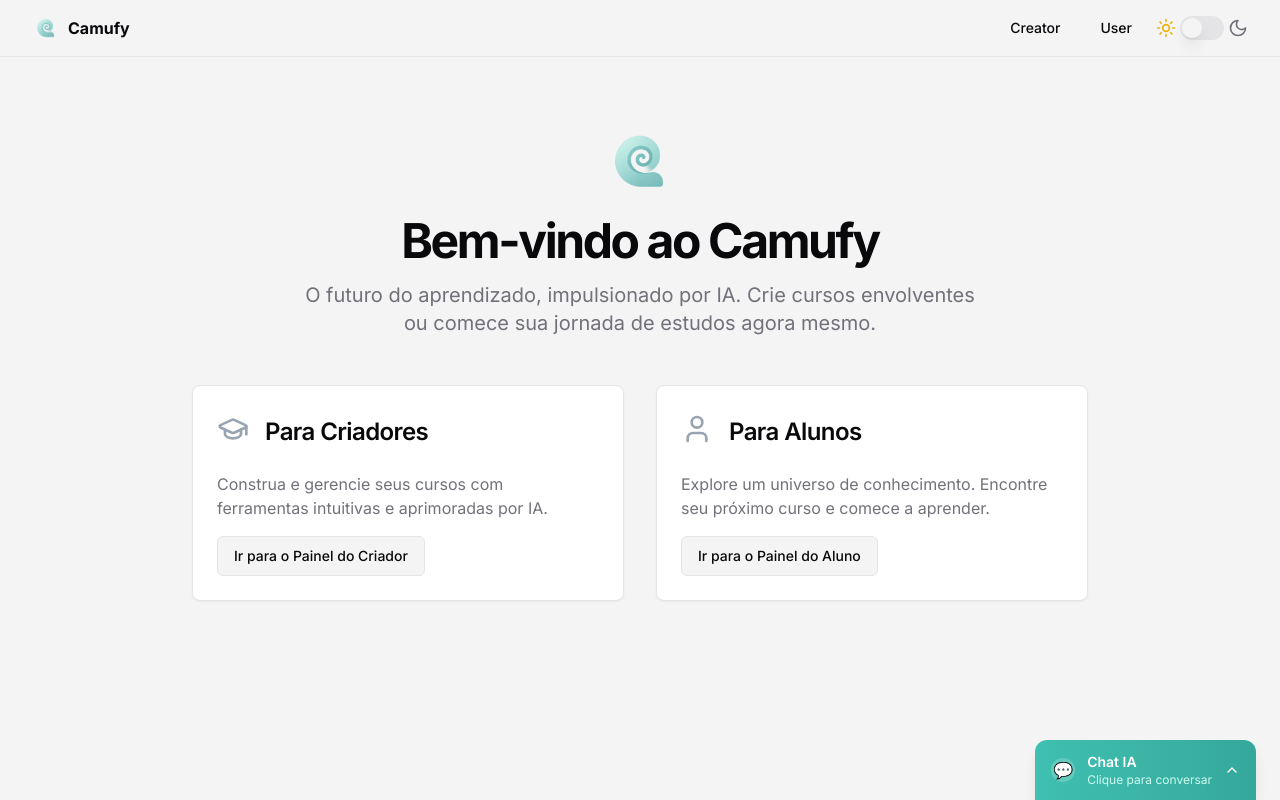
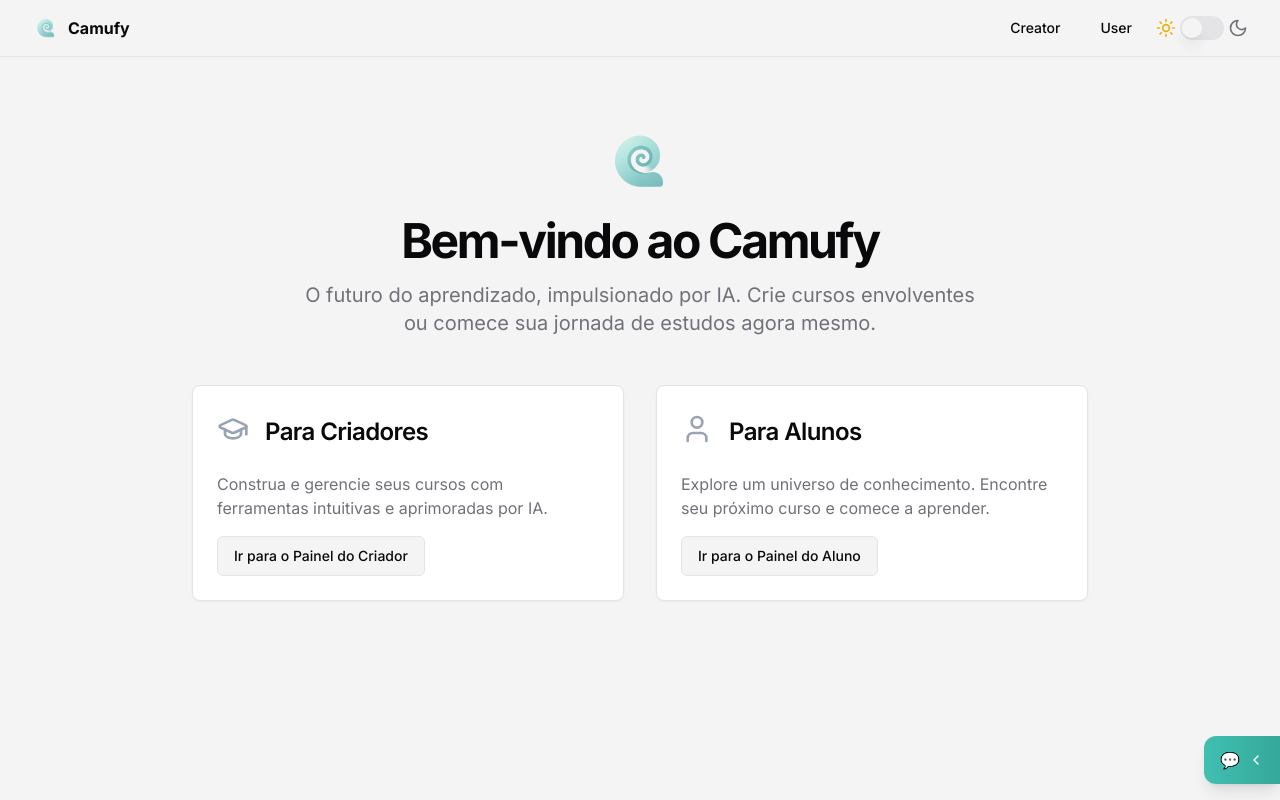
Before and after one commit to Rodrigo-07/grupo3-adapta, a Next.js app in the folder frontend/: page / in a window 1280 px wide. Built offline with nearby package versions, Linux system fonts and the light colour scheme.

Commit message:
refactor: clean up Chatbot component structure and improve readability

```diff
--- a/frontend/src/components/ui/chatbot.tsx
+++ b/frontend/src/components/ui/chatbot.tsx
@@ -2,7 +2,14 @@
 
 import React, { useState, useEffect, useRef, KeyboardEvent } from "react";
 import { motion, AnimatePresence } from "framer-motion";
-import { ChevronDown, ChevronUp, Brain, MessageSquare, ChevronLeft, ChevronRight, X } from "lucide-react";
+import {
+  ChevronDown,
+  ChevronUp,
+  Brain,
+  MessageSquare,
+  ChevronLeft,
+  ChevronRight
+} from "lucide-react";
 import { Button } from "@/components/ui/button";
 import { Badge } from "@/components/ui/badge";
 
@@ -16,9 +23,6 @@ interface Message {
   showReasoning?: boolean;
 }
 
-/**
- * Chat widget with streamed reasoning and expandable thoughts.
- */
 export default function Chatbot() {
   const [messages, setMessages] = useState<Message[]>([]);
   const [input, setInput] = useState("");
@@ -30,10 +34,9 @@ export default function Chatbot() {
   const [currentInsight, setCurrentInsight] = useState<any>(null);
   const bottomRef = useRef<HTMLDivElement | null>(null);
 
-  const scrollBottom = () =>
+  useEffect(() => {
     bottomRef.current?.scrollIntoView({ behavior: "smooth" });
-
-  useEffect(scrollBottom, [messages]);
+  }, [messages]);
 
   const addMessage = (m: Message) => setMessages((p) => [...p, m]);
 
@@ -52,15 +55,11 @@ export default function Chatbot() {
 
       const res = await fetch("http://localhost:8000/chat/1/chat", {
         method: "POST",
-        headers: {
-          "Content-Type": "application/json"
-        },
+        headers: { "Content-Type": "application/json" },
         body: JSON.stringify({ user_id: 1, message: text }),
       });
 
-      if (!res.ok) {
-        throw new Error(`HTTP error! status: ${res.status}`);
-      }
+      if (!res.ok) throw new Error(`HTTP error! status: ${res.status}`);
 
       const data = await res.json();
 
@@ -197,7 +196,7 @@ export default function Chatbot() {
 
   return (
     <>
-      {/* Overlay de fundo quando o chat estiver aberto */}
+      {/* Overlay */}
       <AnimatePresence>
         {isOpen && (
           <motion.div
@@ -210,52 +209,41 @@ export default function Chatbot() {
         )}
       </AnimatePresence>
 
-      {/* Aba pequena na parte inferior */}
-      <div className="fixed bottom-0 right-6 z-50">
-        {/* Aba recolhida */}
+      {/* Botão recolhido lateral */}
+      <div className="fixed bottom-4 right-0 z-40">
         <AnimatePresence>
           {!isOpen && (
-            <motion.div
-              initial={{ y: "100%" }}
-              animate={{ y: 0 }}
-              exit={{ y: "100%" }}
-              className="bg-gradient-to-r from-[#3fc0b1] to-[#35a89a] text-white shadow-lg rounded-t-xl overflow-hidden"
+            <motion.button
+              initial={{ x: "100%" }}
+              animate={{ x: 0 }}
+              exit={{ x: "100%" }}
+              className="bg-gradient-to-r from-[#3fc0b1] to-[#35a89a] text-white px-4 py-3 rounded-l-xl shadow-lg flex items-center gap-2 hover:scale-105 transition-all"
+              onClick={() => setIsOpen(true)}
             >
-              <button
-                onClick={() => setIsOpen(true)}
-                className="flex items-center gap-3 px-4 py-3 hover:bg-black/10 transition-all duration-200 hover:scale-105"
-              >
-                <div className="w-6 h-6 bg-white/20 rounded-full flex items-center justify-center">
-                  💬
-                </div>
-                <div className="text-left">
-                  <div className="font-semibold text-sm">Chat IA</div>
-                  <div className="text-teal-100 text-xs">Clique para conversar</div>
-                </div>
-                <ChevronUp className="w-4 h-4" />
-              </button>
-            </motion.div>
+              💬 <ChevronLeft className="w-4 h-4" />
+            </motion.button>
           )}
         </AnimatePresence>
+      </div>
 
-        {/* Painel do chat expandido */}
+
+      {/* Painel lateral */}
       <AnimatePresence>
         {isOpen && (
           <motion.div
-              initial={{ y: "100%", opacity: 0, scale: 0.95 }}
-              animate={{ y: 0, opacity: 1, scale: 1 }}
-              exit={{ y: "100%", opacity: 0, scale: 0.95 }}
+            initial={{ x: "100%" }}
+            animate={{ x: 0 }}
+            exit={{ x: "100%" }}
             transition={{
               type: "spring",
               damping: 20,
               stiffness: 300,
-                opacity: { duration: 0.2 },
-                scale: { duration: 0.2 }
+              opacity: { duration: 0.2 }
             }}
-              className="bg-white shadow-2xl rounded-t-xl w-96 h-[500px] flex flex-col border border-gray-200 mb-0"
+            className="fixed top-0 right-0 z-50 w-[380px] max-w-full h-full bg-white shadow-2xl border-l border-gray-200 flex flex-col"
           >
-              {/* Header do chat */}
-              <div className="bg-gradient-to-r from-[#3fc0b1] to-[#35a89a] text-white p-3 flex items-center justify-between rounded-t-xl">
+            {/* Header */}
+            <div className="bg-gradient-to-r from-[#3fc0b1] to-[#35a89a] text-white p-3 flex items-center justify-between">
               <div className="flex items-center gap-2">
                 <div className="w-6 h-6 bg-white/20 rounded-full flex items-center justify-center">
                   💬
@@ -271,11 +259,11 @@ export default function Chatbot() {
                 onClick={() => setIsOpen(false)}
                 className="text-white hover:bg-white/20 rounded-full w-7 h-7 p-0 transition-all duration-200 hover:scale-110"
               >
-                  <ChevronDown className="w-4 h-4" />
+                <ChevronRight className="w-4 h-4" />
               </Button>
             </div>
 
-              {/* Área de mensagens */}
+            {/* Mensagens */}
             <div className="flex-1 overflow-y-auto p-4 bg-gray-50/30">
               {messages.length === 0 && (
                 <div className="flex flex-col items-center justify-center h-full text-center">
@@ -286,10 +274,7 @@ export default function Chatbot() {
                   <p className="text-gray-500 text-sm">Faça uma pergunta sobre seus estudos</p>
                 </div>
               )}
-
               {messages.map(renderMessage)}
-
-                {/* Indicadores de carregamento */}
               {isLoading && (
   <div className="mb-4">
     <div className="bg-white border border-gray-100 rounded-2xl rounded-bl-md shadow-sm max-w-md overflow-hidden">
@@ -329,7 +314,7 @@ export default function Chatbot() {
               <div ref={bottomRef} />
             </div>
 
-              {/* Área de input */}
+            {/* Input */}
             <div className="p-4 bg-white border-t border-gray-100">
               <div className="flex gap-3">
                 <input
@@ -356,7 +341,6 @@ export default function Chatbot() {
           </motion.div>
         )}
       </AnimatePresence>
-      </div>
     </>
   );
 }
```
Lines whose indentation alone changed are shown as unchanged.
